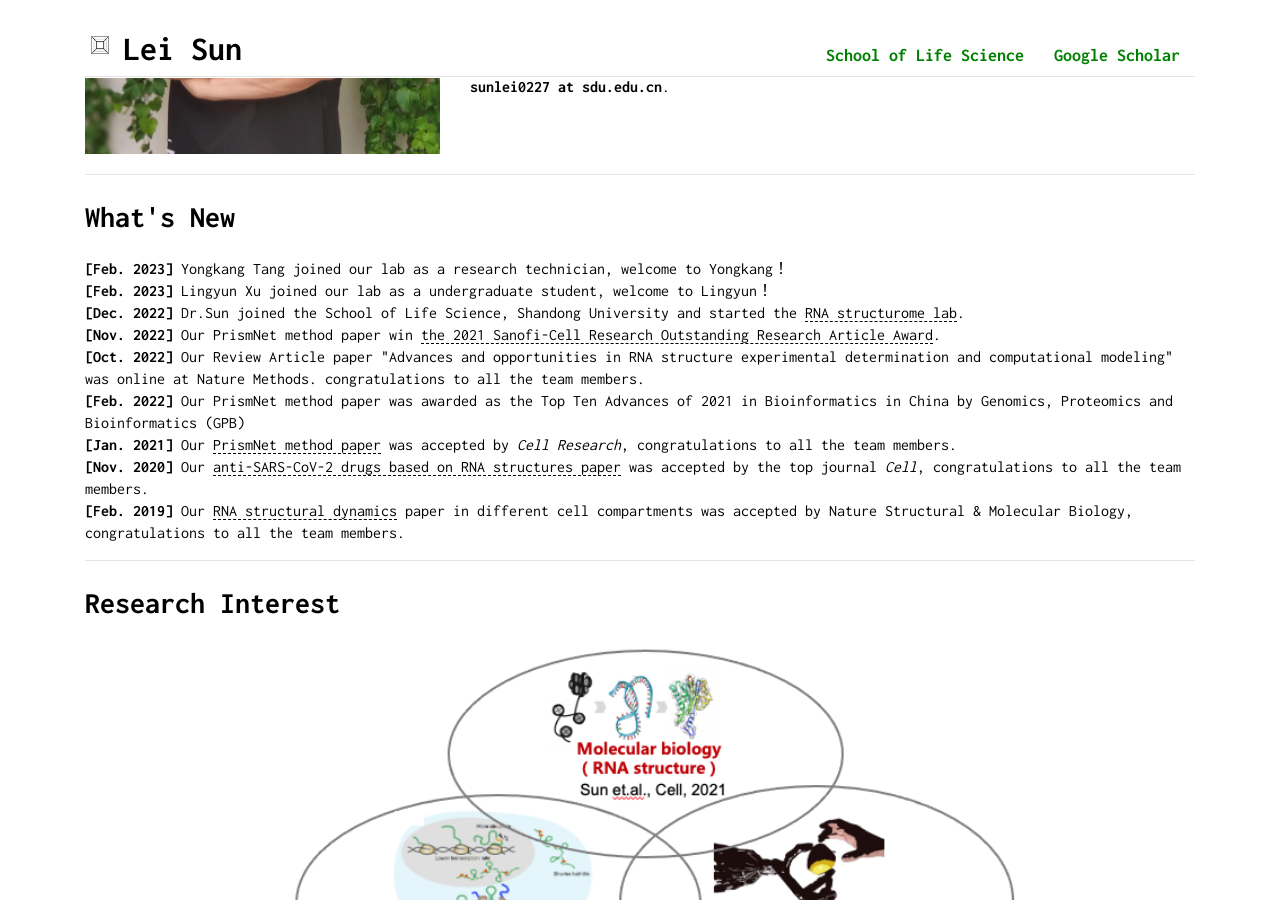
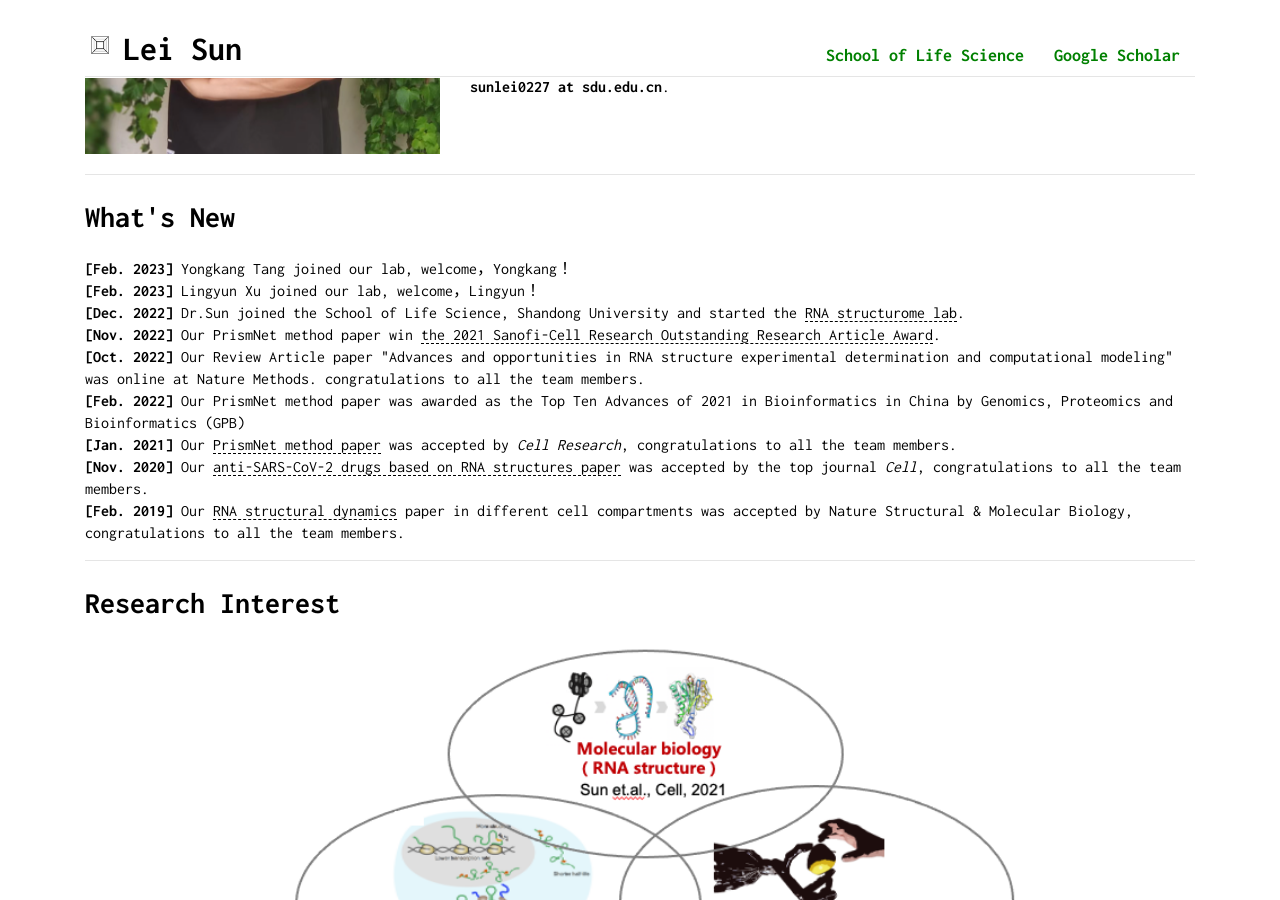
Before and after one commit to sunlei0227/sunlei0227.github.io, a Jekyll site: the page index.html, which Jekyll copies as it is, in a window 1280 px wide and 900 px high, scrolled down 384 px. Built offline with Jekyll 4.4.1, drawn with Linux system fonts in a browser that asks for light colours; comment, search, counter and statistics services are not loaded; some of the changed text lies outside the part shown.

Commit message:
Update index.html

```diff
--- a/index.html
+++ b/index.html
@@ -179,8 +179,8 @@
             <h2>What's New</h2>
 
             <p>
-                <strong>[Feb. 2023]</strong> Yongkang Tang joined our lab as a research technician, welcome to Yongkang！<br />
-                <strong>[Feb. 2023]</strong> Lingyun Xu joined our lab as a undergraduate student, welcome to Lingyun！<br />
+                <strong>[Feb. 2023]</strong> Yongkang Tang joined our lab, welcome，Yongkang！<br />
+                <strong>[Feb. 2023]</strong> Lingyun Xu joined our lab, welcome，Lingyun！<br />
                 <strong>[Dec. 2022]</strong> Dr.Sun joined the School of Life Science, Shandong University and started the <a href="https://www.lifesci.sdu.edu.cn/info/1064/7587.htm" target="_blank">RNA structurome lab</a>.<br />
                 <strong>[Nov. 2022]</strong> Our PrismNet method paper win <a href="https://www.nature.com/articles/s41422-022-00749-0" target="_blank">the 2021 Sanofi-Cell Research Outstanding Research Article Award</a>.<br />
                 <strong>[Oct. 2022]</strong> Our Review Article paper "Advances and opportunities in RNA structure experimental determination and computational modeling" was online at Nature Methods. congratulations to all the team members.<br />
@@ -440,7 +440,7 @@
 
             <hr />
 
- <!--      <h2>Members</h2>
+      <h2>Members</h2>
             <hr />
 
     <div class="container">
@@ -451,7 +451,7 @@
                         <p></p>
                         <div class="row">
                             <div class="col-md-12 col-sm-12 col-xs-12" style="padding-left: 0">
-                                <img alt="Lei Sun (孙磊)" title="Lei Sun  (孙磊)" id="display-picture" src="static/img/lei.jpg" />
+                                <img alt="Lingyun Xu (许凌云)" title="Lingyun Xu  (孙磊)" id="display-picture" src="static/img/lingyun.jpg" />
                             </div>
                             <div class="col-md-12 col-sm-12 col-xs-12" style="padding-left: 0; text-align: center">
                                 <p>Lei ,test
@@ -464,7 +464,7 @@
                         <p></p>
                         <div class="row">
                             <div class="col-md-12 col-sm-12 col-xs-12" style="padding-left: 0">
-                                <img alt="Lei Sun (孙磊)" title="Lei Sun  (孙磊)" id="display-picture" src="static/img/lei.jpg" />
+                                <img alt="Yongkang Tang (唐永康)" title="Yongkang Tang  (唐永康)" id="display-picture" src="static/img/yongkang.jpg" />
                             </div>
                             <div class="col-md-12 col-sm-12 col-xs-12" style="padding-left: 0; text-align: center">
                                 <p>Lei ,test
@@ -477,7 +477,7 @@
                         <p></p>
                         <div class="row">
                             <div class="col-md-12 col-sm-12 col-xs-12" style="padding-left: 0">
-                                <img alt="Lei Sun (孙磊)" title="Lei Sun  (孙磊)" id="display-picture" src="static/img/lei.jpg" />
+                                <img alt="The next you " title="The next you" id="display-picture" src="static/img/logo.jpg" />
                             </div>
                             <div class="col-md-12 col-sm-12 col-xs-12" style="padding-left: 0; text-align: center">
                                 <p>Lei ,test
@@ -492,7 +492,7 @@
             </div>
 
             <hr />
--->
+
 
 
     <h2>Download</h2>
```
